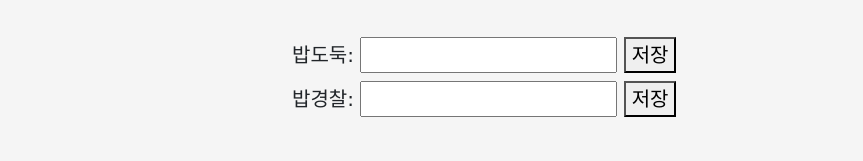
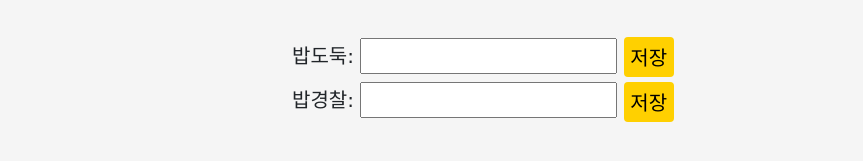
Before and after one commit to YumYumTastyGood/meal-board, a plain HTML site: page ranking.html in a window 1280 px wide. Shown: the part 119-280 px from the top of the page, without its empty margins (208-1071 px from the left). Drawn offline with nearby package versions, Linux system fonts and the light colour scheme; a web font is replaced by a local one.

Commit message:
랭킹 업데이트

```diff
--- a/ranking.html
+++ b/ranking.html
@@ -99,7 +99,17 @@
       position: absolute;
       left: 500px;
       font-size: 20px;
-
+    }
+    .btn{
+      width: 50px;
+      height: 40px;
+      background-color : #ffd000;
+      padding: 5px;
+      text-align: center;
+      text-decoration: none;
+      display: inline-block;
+      font-size: 20px;
+      cursor: pointer;
     }
   </style>
 </head>
@@ -123,18 +133,18 @@
 
     <div class="rank">
       <form>
-        <label>밥도둑:
+        <label for="post-thief">밥도둑:
           <input name="submitted-name" autocomplete="name">
         </label>
-        <button>저장</button>
+        <button type="button" class="btn" onclick="">저장</button>
       </form>
 
       <!-- Form which will send a POST request to the current URL -->
       <form method="post">
-        <label >밥경찰:
+        <label for="post-police">밥경찰:
           <input name="submitted-name" autocomplete="name">
         </label>
-        <button>저장</button>
+        <button type="button" class="btn" onclick="">저장</button>
       </form>
 
     </div>
```
